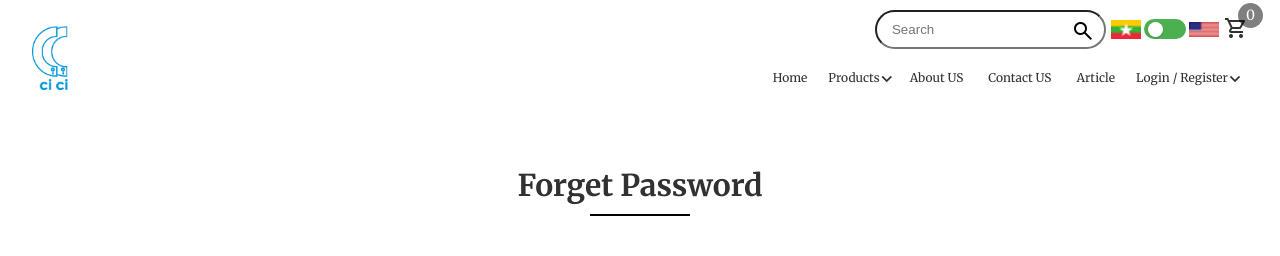
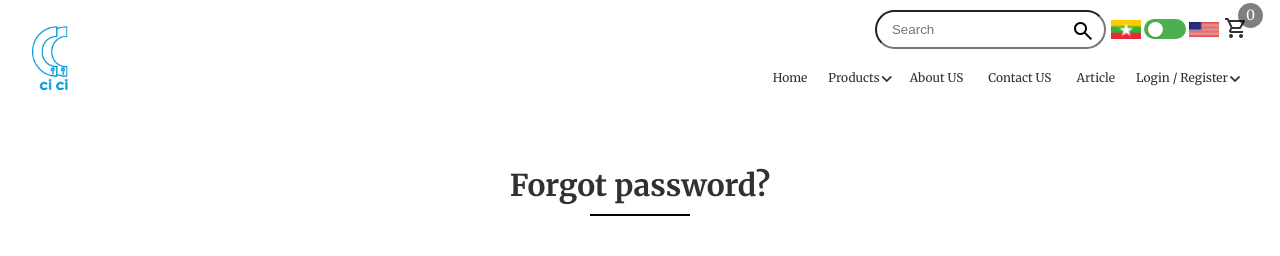
Before and after one commit to winlhanphyo/OffsetPaintingService, a Vue app in the folder frontend/: page /forget-password in a window 1280 px wide. Shown: the top 256 px of the page. Built offline with nearby package versions, Linux system fonts and the light colour scheme; what vue-awesome-paginate would draw is missing.

Commit message:
forget password translate

```diff
--- a/frontend/src/views/ForgetPassword.vue
+++ b/frontend/src/views/ForgetPassword.vue
@@ -1,6 +1,6 @@
 <template>
   <div class="container">
-    <h2>Forget Password</h2>
+    <h2>{{ $t('message.forgetPassword') }}</h2>
     <div class="forget-password">
       <div class="form">
         <p>To obtain your password please enter the e-mail address registered with us. Your password will be sent immediately.</p>
@@ -11,7 +11,7 @@
               <input type="text" placeholder="Email" />
             </div>
           </div>
-          <button class="submit-btn">Submit</button>
+          <button class="submit-btn">{{ $t('message.submit') }}</button>
         </div>
       </div>
     </div>
```
